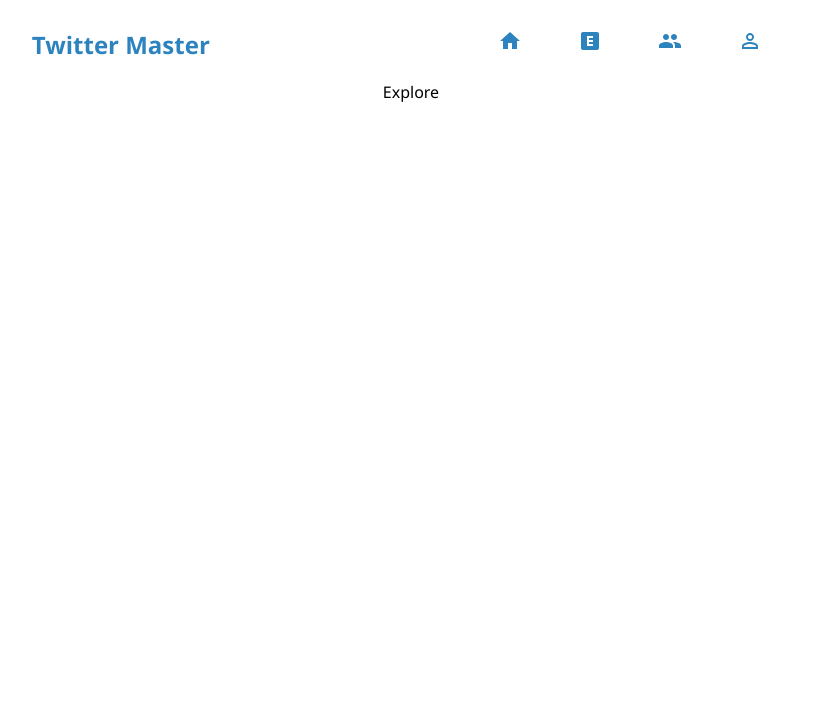
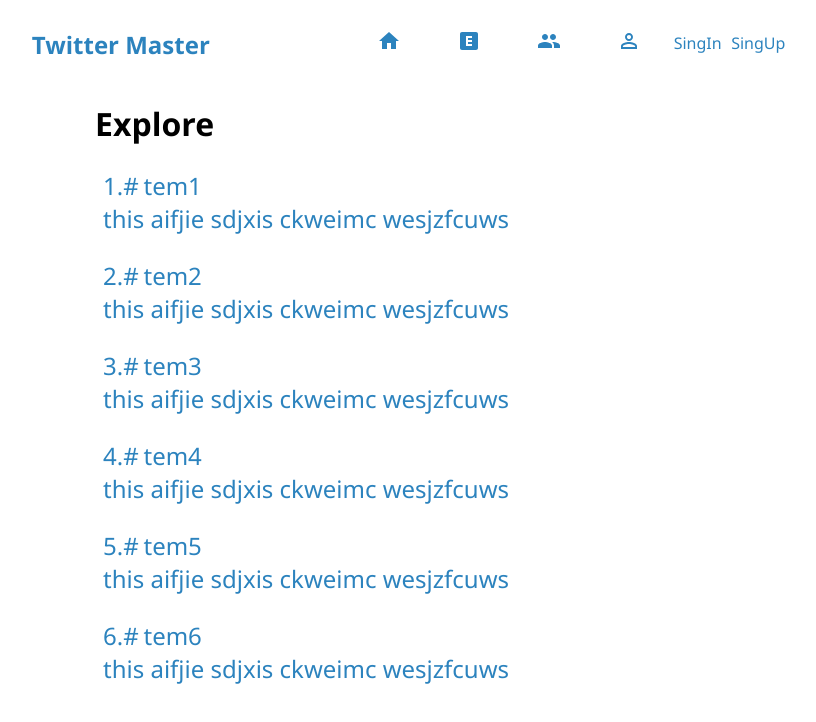
Before and after one commit to zeel-codder/TwitterMaster, a React (Create React App) app in the folder client/: page /explore in a window 1280 px wide. Shown: the top 722 px of the page, without its empty margins (229-1045 px from the left). Built offline with nearby package versions, Linux system fonts and the light colour scheme.

Commit message:
adding Home Page

```diff
--- a/client/src/App.css
+++ b/client/src/App.css
@@ -2,6 +2,9 @@
   --MainBackGround:rgb(44, 131, 190);
   overflow-x: hidden;
   font-family: "Segoe UI Web (West European)","Segoe UI",-apple-system,BlinkMacSystemFont,Roboto,"Helvetica Neue",sans-serif;;
+  --font-small-head:1.5rem;
+
+
 }
 
 /*Predefine*/
@@ -18,6 +21,13 @@
 .space{
   justify-content: space-between;
 }
+.start{
+  align-items: flex-start;
+}
+
+/* .column{
+  border: 1px solid;
+} */
 
 
 /*1.Loaders*/
@@ -25,7 +35,7 @@
 
 .start-load-container{
   width: 100%;
-  height: 95vh;
+  height: 100vh;
   color: var(--MainBackGround);
   font-size: 1.6rem;
   flex-direction: column;
@@ -44,6 +54,80 @@
 .navbar{
   width: 60%;
 }
+.navbar-link,.a{
+  text-decoration: none;
+  color: var(--MainBackGround);
+  padding: .3rem;
+}
+
+.navbar-link:hover{
+
+  text-decoration: underline;
+
+}
+
+
+/*container*/
+
+.container{
+
+  /* border: 1px solid; */
+  width: 100%;
+}
+
+.container >.feed{
+
+  width: 50%;
+
+}
+
+.feed > div,.creator-section{
+  width: 100%;
+}
+
+.tweet-container > div{
+  margin: .5rem;
+}.tweet-container{
+  margin: 1.5rem 0;
+}
+
+
+.media img,.media video{
+  width: 100%;
+  max-height: 23rem;
+  object-fit: cover;
+  border-radius: .3rem;
+}
+
+.Socials {
+  justify-content: space-between;
+  cursor: pointer;
+  font-size: 1.5rem;
+}
+
+.Socials > div >div{
+  fill: currentColor;
+    width: 1em;
+    height: 1em;
+    display: inline-block;
+    font-size: 1.5rem;
+    transition: fill 200ms cubic-bezier(0.4, 0, 0.2, 1) 0ms;
+    flex-shrink: 0;
+    user-select: none;
+}
+
+
+
+
+.creator-section{
+  justify-content: flex-start;
+  color: var(--MainBackGround);
+  font-size: var(--font-small-head);
+}
+
+.text{
+  font-size: 1rem;
+}
 
 /*Other*/
 .remove{
@@ -53,6 +137,11 @@
 
 }
 
+.btn{
+  color: white;
+  background-color: transparent;
+}
+
 .MuiBottomNavigationAction-root.Mui-selected,.blue *{
   color: var(--MainBackGround);
 }
--- /dev/null
+++ b/client/src/App_M.tsx
@@ -0,0 +1,23 @@
+import { makeStyles } from '@material-ui/core/styles';
+
+
+const useStyles = makeStyles({
+  root: {
+    background: 'linear-gradient(45deg, #FE6B8B 30%, #FF8E53 90%)',
+    border: 0,
+    borderRadius: 3,
+    boxShadow: '0 3px 5px 2px rgba(255, 105, 135, .3)',
+    color: 'white',
+    height: 48,
+    padding: '0 30px',
+  },
+
+  btn:{
+      background:'transparent',
+      color:'white',
+      textDecoration:'none'
+  }
+});
+
+
+export {useStyles};
--- /dev/null
+++ b/client/src/Components/DataType/Feed.tsx
@@ -0,0 +1,22 @@
+import { Url } from "url";
+
+interface TweetSchema{
+
+
+    creator:undefined|string;
+    img?:undefined|string;
+    video?:undefined|string;
+    message:undefined|string;
+    like:undefined|number;
+    retweet:undefined|number;
+}
+
+
+interface HashTage{
+
+    name:undefined | string;
+    about?:undefined | string;
+}
+
+
+export type {TweetSchema,HashTage};
--- a/client/src/Components/Pages/Exploer.tsx
+++ b/client/src/Components/Pages/Exploer.tsx
@@ -1,9 +1,71 @@
 import React from 'react'
+import { HashTage } from '../DataType/Feed'
+
 
 export default function Explore() {
+
+    const tem: HashTage[] = [
+        {
+            name: 'tem1',
+            about:' this aifjie sdjxis ckweimc wesjzfcuws'
+        },
+        {
+            name: 'tem2'
+            ,
+            about:' this aifjie sdjxis ckweimc wesjzfcuws'
+        },
+        {
+            name: 'tem3'
+            , about:' this aifjie sdjxis ckweimc wesjzfcuws'
+        },
+        {
+            name: 'tem4',
+            about:' this aifjie sdjxis ckweimc wesjzfcuws'
+        },
+        {
+            name: 'tem5',
+            about:' this aifjie sdjxis ckweimc wesjzfcuws'
+        },
+        {
+            name: 'tem6'
+            , about:' this aifjie sdjxis ckweimc wesjzfcuws'
+        },
+
+    ]
+
     return (
         <div>
-            Explore
+            <h1>Explore</h1>
+            {
+
+
+
+                tem.map((data,index)=>{
+
+                    return (
+
+        <div className="tweet-container">
+
+        <div className="creator-section flex column start">
+            <div>
+
+            {index+1}.#
+            <a href="#" className="a">
+            {data.name}
+
+            </a>
+            </div>
+
+            <div>
+                {data.about}
+            </div>
+        </div>
+        </div>
+
+                        )
+
+                    })
+                }
         </div>
     )
 }
--- a/client/src/Components/Pages/Home.tsx
+++ b/client/src/Components/Pages/Home.tsx
@@ -1,9 +1,152 @@
+import React from "react";
+
+import { TweetSchema } from "../DataType/Feed";
+import AccountCircleRoundedIcon from '@material-ui/icons/AccountCircleRounded';
+import FavoriteBorderRoundedIcon from '@material-ui/icons/FavoriteBorderRounded';
+import ExitToAppRoundedIcon from '@material-ui/icons/ExitToAppRounded';
+import ShareRoundedIcon from '@material-ui/icons/ShareRounded';
+import { BottomNavigationAction } from "@material-ui/core";
+import { Share } from "@material-ui/icons";
+
+export default function Home() {
 
 
-export default function Home() {
+    const tem:TweetSchema[] =[
+
+        {
+                creator:'demo',
+    img:'https://images.unsplash.com/photo-1586227740560-8cf2732c1531?ixid=MnwxMjA3fDF8MHxwaG90by1wYWdlfHx8fGVufDB8fHx8&ixlib=rb-1.2.1&auto=format&fit=crop&w=828&q=80',
+
+    message:"Hindi (Devanagari: हिन्दी, ISO: Hindī), or more precisely Modern Standard Hindi (Devanagari: मानक हिन्दी, ISO: Mānak Hindī),[8] is an Indo-Aryan language spoken chiefly in North India. Hindi has been described as a ",
+    like:1,
+    retweet:12,
+
+
+        },
+        {
+                creator:'demo2',
+    img:'https://images.unsplash.com/photo-1630510589619-a6e1f502274e?ixid=MnwxMjA3fDB8MHxwaG90by1wYWdlfHx8fGVufDB8fHx8&ixlib=rb-1.2.1&auto=format&fit=crop&w=334&q=80',
+
+    message:"An array is a special type of data type which can store multiple values of different data types sequentially using a special syntax.",
+    like:1,
+    retweet:122,
+
+
+        },
+        {
+                creator:'demo3',
+    video:'https://www.w3schools.com/html/mov_bbb.mp4',
+
+    message:"Hindi (Devanagari: हिन्दी, ISO: Hindī), or more precisely Modern Standard Hindi (Devanagari: मानक हिन्दी, ISO: Mānak Hindī),[8] is an Indo-Aryan language spoken chiefly in North India. Hindi has been described as a ",
+    like:1,
+    retweet:12,
+
+
+        },
+        {
+                creator:'demo',
+    img:'https://images.unsplash.com/photo-1586227740560-8cf2732c1531?ixid=MnwxMjA3fDF8MHxwaG90by1wYWdlfHx8fGVufDB8fHx8&ixlib=rb-1.2.1&auto=format&fit=crop&w=828&q=80',
+
+    message:"Hindi (Devanagari: हिन्दी, ISO: Hindī), or more precisely Modern Standard Hindi (Devanagari: मानक हिन्दी, ISO: Mānak Hindī),[8] is an Indo-Aryan language spoken chiefly in North India. Hindi has been described as a ",
+    like:1,
+    retweet:12,
+
+
+        }
+
+    ]
+
+
+
+
     return (
         <div>
-            Home
+            {
+                tem.map((data)=>{
+
+                    return <Tweet {...data}></Tweet>
+
+                })
+            }
         </div>
     )
 }
+
+
+// interface TweetSchema{
+
+
+//     creator:undefined|string;
+//     img?:undefined|Url;
+//     video?:undefined|Url;
+//     message:undefined|string;
+//     link:undefined|number;
+//     retweet:undefined|number;
+// }
+
+const Tweet: React.FC<TweetSchema>=({img,video,creator,message,like,retweet})=>{
+
+    return (
+
+        <div className="tweet-container">
+
+            <div className="creator-section flex">
+                <AccountCircleRoundedIcon />
+                <a href="#" className="a">
+                {creator}
+                </a>
+            </div>
+
+            <div className="text">
+                {message}
+            </div>
+
+            <div className="media">
+
+                {
+                    img ? <img src={img} alt={img} /> :''
+                }
+                {
+                    video ? <video src={video}  controls></video> :''
+                }
+            </div>
+
+            <div className="Socials flex blue">
+
+                <div className="like flex">
+
+                <BottomNavigationAction  icon={<FavoriteBorderRoundedIcon  />} />
+                <div className="flex">
+
+                    {like}
+                </div>
+                </div>
+
+                <div className="retweet flex">
+                <BottomNavigationAction  icon={<ExitToAppRoundedIcon  />} />
+                <div>
+
+                    {retweet}
+                </div>
+                </div>
+
+                <div className="share flex">
+
+                <BottomNavigationAction  icon={<ShareRoundedIcon />} />
+
+
+                </div>
+
+
+
+
+
+
+            </div>
+
+
+
+        </div>
+    )
+
+}
--- /dev/null
+++ b/client/src/Components/Pages/Login.tsx
@@ -0,0 +1,29 @@
+import React from 'react';
+
+
+
+interface LoginData{
+
+    IsSignUp:undefined | boolean | string;
+
+}
+
+const Login: React.FC<LoginData> = ({IsSignUp}) => {
+    return (
+        <div>
+
+            {
+
+            IsSignUp
+            ?
+            'SignUp'
+            :
+            'SignIn'
+
+            }
+
+        </div>
+    );
+}
+
+export default Login;
--- a/client/src/Components/Pages/Router.tsx
+++ b/client/src/Components/Pages/Router.tsx
@@ -4,6 +4,7 @@
 import Exploer from "./Exploer";
 import Profile from "./Profile";
 import Home from "./Home";
+import Login from "./Login";
 
 
 import {
@@ -19,6 +20,16 @@
             <Router1>
 
             <Navbar />
+
+            <div className="flex container">
+
+                {/* <div className="notification">
+
+                    Notification
+                 </div>  */}
+
+                <div className="feed flex column">
+
             <Switch>
                 <Route path="/" exact>
                     <Home />
@@ -32,8 +43,16 @@
                 <Route path="/profile" exact>
                     <Profile />
                 </Route>
+                <Route path="/signup" exact>
+                    <Login IsSignUp={true} />
+                </Route>
+                <Route path="/signin" exact>
+                <Login IsSignUp={false}/>
+                </Route>
             </Switch>
-            <LeftSide />
+                 </div>
+                 <LeftSide />
+            </div>
             </Router1>
 
         </div>
--- a/client/src/Components/Same/LeftSide.tsx
+++ b/client/src/Components/Same/LeftSide.tsx
@@ -2,7 +2,9 @@
 
 export default function LeftSide() {
     return (
-        <div>
+        <div className="flex">
+
+            {/* right */}
 
         </div>
     )
--- a/client/src/Components/Same/navbar.tsx
+++ b/client/src/Components/Same/navbar.tsx
@@ -1,17 +1,22 @@
-import { BottomNavigation,BottomNavigationAction, colors, TextField } from '@material-ui/core';
+import { BottomNavigation, BottomNavigationAction, colors, TextField } from '@material-ui/core';
 import HomeIcon from '@material-ui/icons/Home';
 import ExplicitIcon from '@material-ui/icons/Explicit';
 import PersonOutlineIcon from '@material-ui/icons/PersonOutline';
 import GroupIcon from '@material-ui/icons/Group';
-import {useState,useEffect} from 'react';
+import { useState, useEffect } from 'react';
 import { useHistory } from 'react-router';
+import VpnKeyIcon from '@material-ui/icons/VpnKey';
+import { Button } from '@material-ui/core';
+import {useStyles} from '../../App_M';
+
 
 import { Link } from 'react-router-dom';
 
 
 export default function Navbar() {
 
-    const History=useHistory();
+    const History = useHistory();
+    const classes = useStyles();
 
 
 
@@ -39,7 +44,7 @@
                 <Link to="/" title="Home">
 
 
-                    <BottomNavigationAction  label="Home" value="/" icon={<HomeIcon/>} />
+                    <BottomNavigationAction label="Home" value="/" icon={<HomeIcon />} />
                 </Link>
 
                 <Link to="/explore" title="Explore">
@@ -53,7 +58,21 @@
 
 
                     <BottomNavigationAction label="Profile" value="/profile" icon={<PersonOutlineIcon />} />
-               </Link>
+                </Link>
+
+                <Link to="/signin" title="SignIn" className="navbar-link">
+
+
+                        SingIn
+
+                </Link>
+
+                <Link to="/signup" title="SignUp" className="navbar-link">
+
+
+                        SingUp
+
+                </Link>
 
 
             </div>
```
Also changed, not shown: client/src/Components/Same/Notification.tsx (added, +13 -0 lines).
